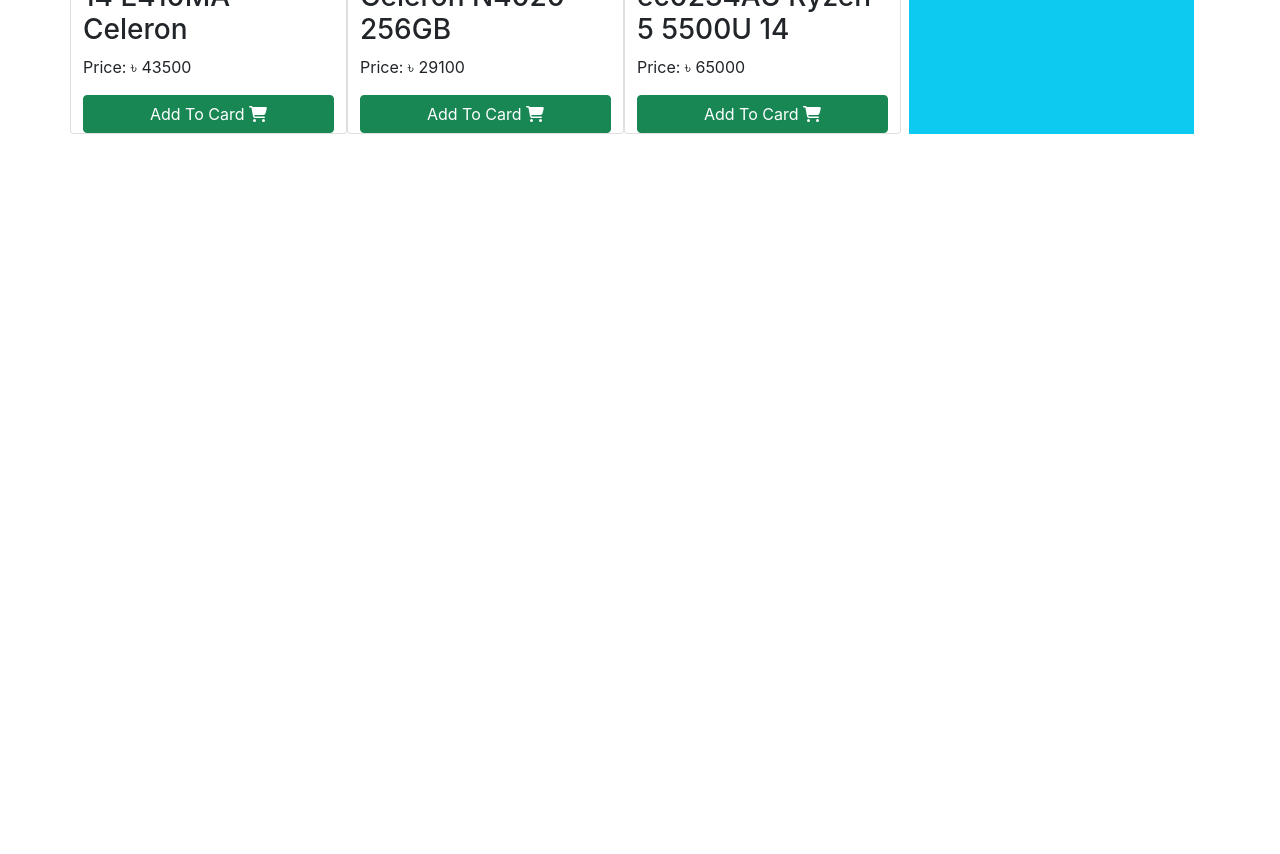
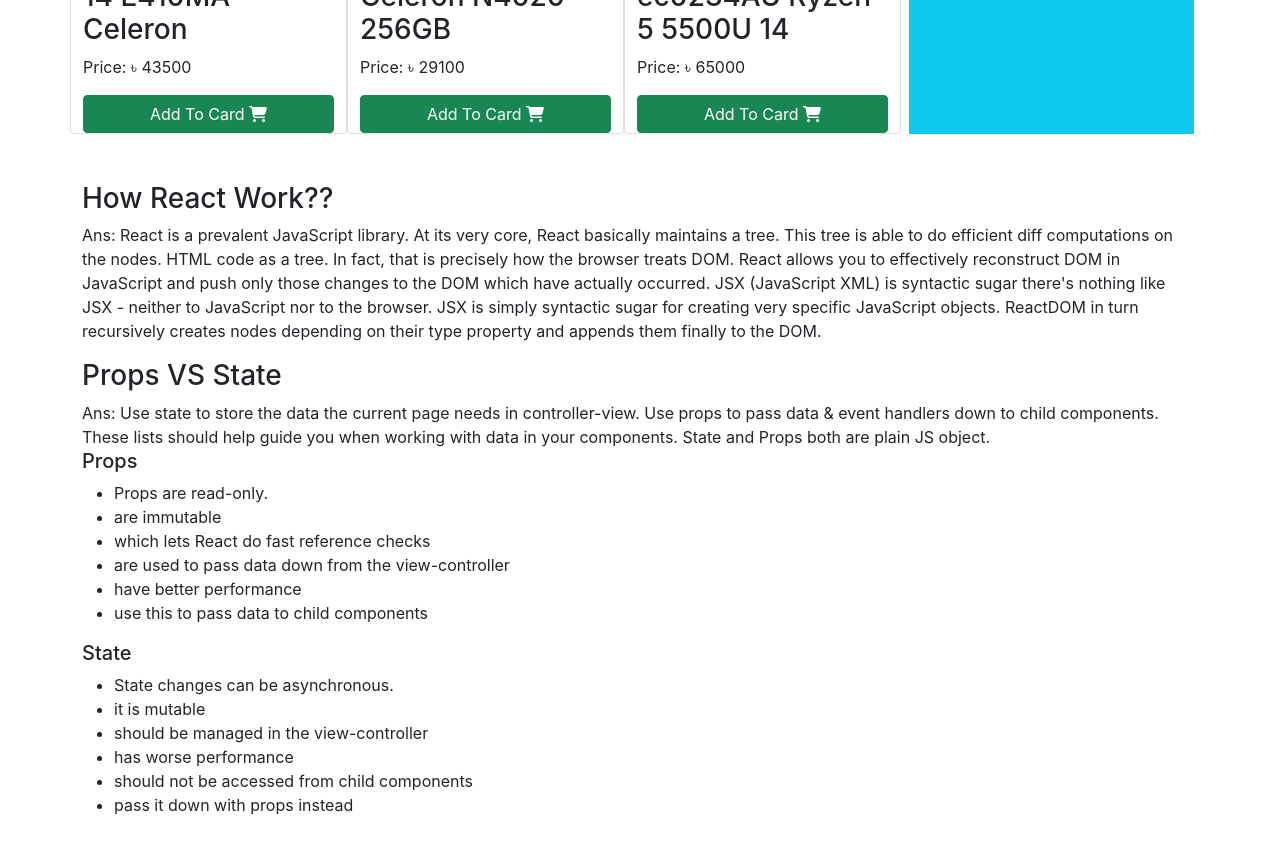
Before and after one commit to rashidul191/easy-tech, a React (Create React App) app: page / in a window 1280 px wide. Shown: the part 3020-3874 px from the top of the page. Before the commit the page ends 3154 px from the top, so only its background shows below. Built offline with nearby package versions, Linux system fonts and the light colour scheme.

Commit message:
qustion write done.

```diff
--- a/src/components/QuestionAns/QuestionAns.js
+++ b/src/components/QuestionAns/QuestionAns.js
@@ -1,11 +1,52 @@
-import React from 'react';
+import React from "react";
 
 const QuestionAns = () => {
-    return (
-        <div>
-
-        </div>
-    );
+  return (
+    <div className="container my-5">
+      <div>
+        <h3>How React Work??</h3>
+        <p>
+          Ans: React is a prevalent JavaScript library. At its very core, React
+          basically maintains a tree. This tree is able to do efficient diff
+          computations on the nodes. HTML code as a tree. In fact, that is
+          precisely how the browser treats DOM. React allows you to effectively
+          reconstruct DOM in JavaScript and push only those changes to the DOM
+          which have actually occurred. JSX (JavaScript XML) is syntactic sugar
+          there's nothing like JSX - neither to JavaScript nor to the browser.
+          JSX is simply syntactic sugar for creating very specific JavaScript
+          objects. ReactDOM in turn recursively creates nodes depending on their
+          type property and appends them finally to the DOM.
+        </p>
+      </div>
+      <div>
+        <h3>Props VS State</h3>
+        <p>
+          Ans: Use state to store the data the current page needs in
+          controller-view. Use props to pass data & event handlers down to child
+          components. These lists should help guide you when working with data
+          in your components. State and Props both are plain JS object.
+          <h5>Props</h5>
+          <ul>
+            <li>Props are read-only.</li>
+            <li> are immutable</li>
+            <li>which lets React do fast reference checks</li>
+            <li>are used to pass data down from the view-controller</li>
+            <li>have better performance</li>
+            <li>use this to pass data to child components</li>
+          </ul>
+          <h5>State</h5>
+          <ul>
+            <li>State changes can be asynchronous.</li>
+            <li>it is mutable</li>
+            <li>should be managed in the view-controller</li>
+            <li>has worse performance</li>
+            <li>should not be accessed from child components</li>
+            <li>pass it down with props instead</li>
+          </ul>
+        </p>
+      </div>
+    </div>
+  );
 };
 
 export default QuestionAns;
--- a/src/components/Shop/Shop.js
+++ b/src/components/Shop/Shop.js
@@ -37,6 +37,7 @@
   // handle Choose Again btn
   const handleChooseAgain = () => {
     setCart([]);
+    setSingleProductName([])
   };
 
   // Buy Now Product btn
```
